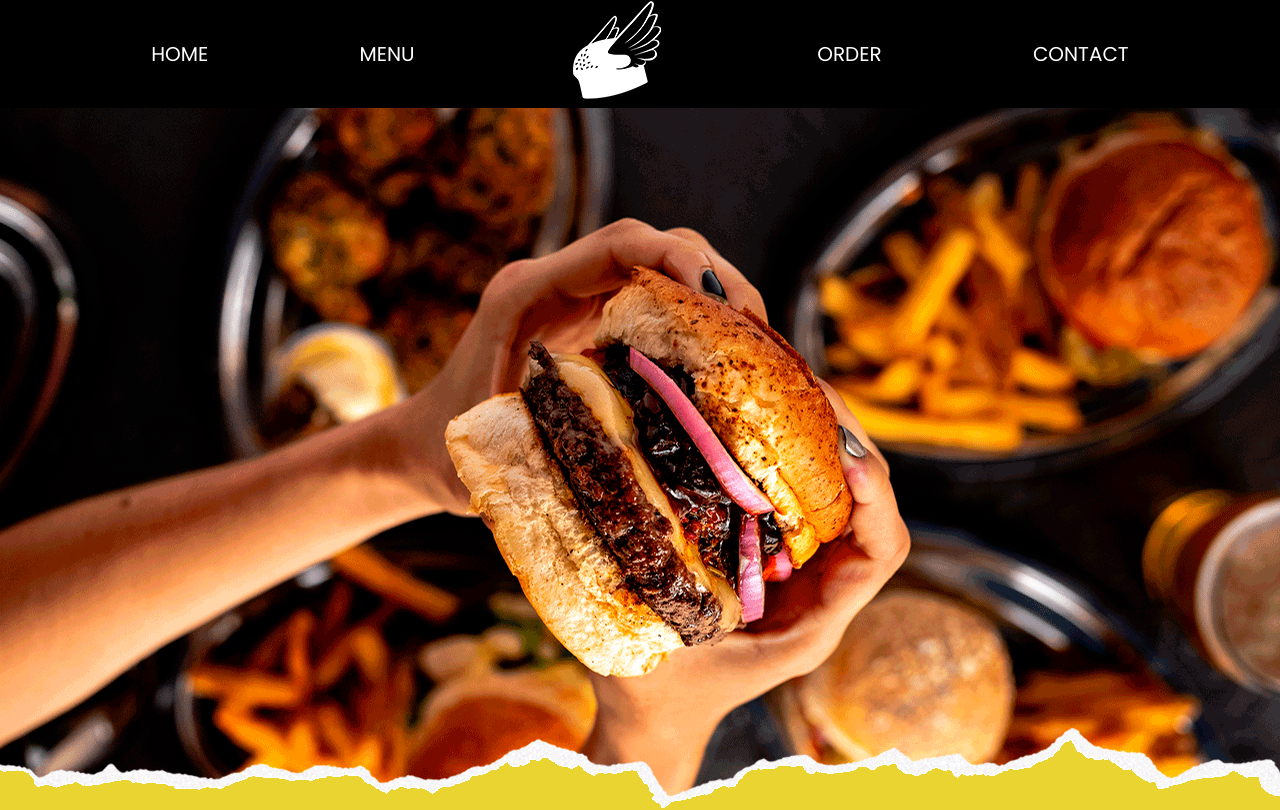
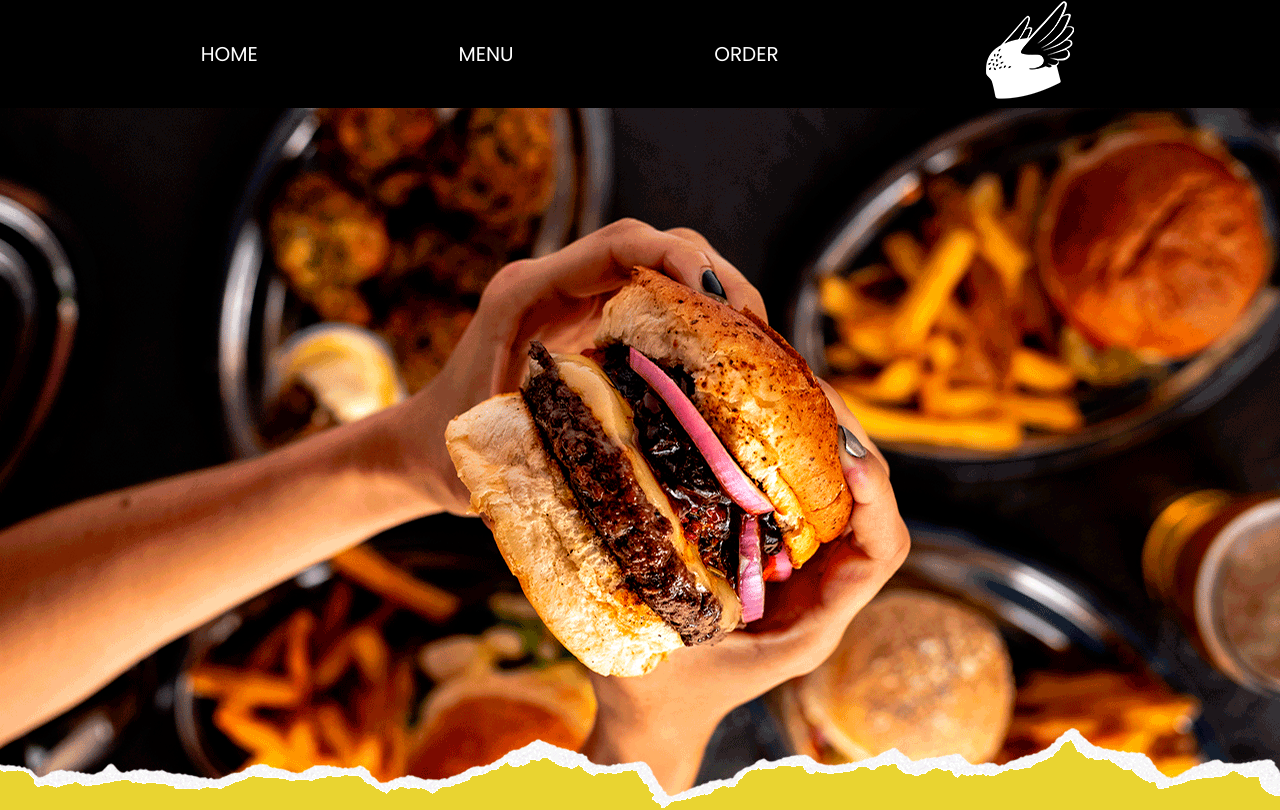
Before and after one commit to AllegriM/bompiBurguers, a website: page pages/menu.html in a window 1280 px wide. Shown: the top 810 px of the page. Drawn offline with nearby package versions, Linux system fonts and the light colour scheme.

Commit message:
styiling the page and fixing routes

```diff
--- a/pages/menu.html
+++ b/pages/menu.html
@@ -35,15 +35,12 @@
                     <a class="nav__link" href="#">MENU</a>
                 </li>
                 <li class="nav__item">
+                    <a class="nav__link" href="delivery.html">ORDER</a>
+                </li>
+                <li class="nav__item">
                     <a class="nav__link" href="#">
                         <img class="nav__logo" src="../img/logo-menu.png" alt="white logo burguer with wings">
                     </a>
-                </li>
-                <li class="nav__item">
-                    <a class="nav__link" href="delivery.html">ORDER</a>
-                </li>
-                <li class="nav__item">
-                    <a class="nav__link" href="">CONTACT</a>
                 </li>
             </ul>
         </nav>
```
Also changed, not shown: index.html (+1 -2 lines), pages/contact.html (deleted), pages/reserve.html (deleted).
